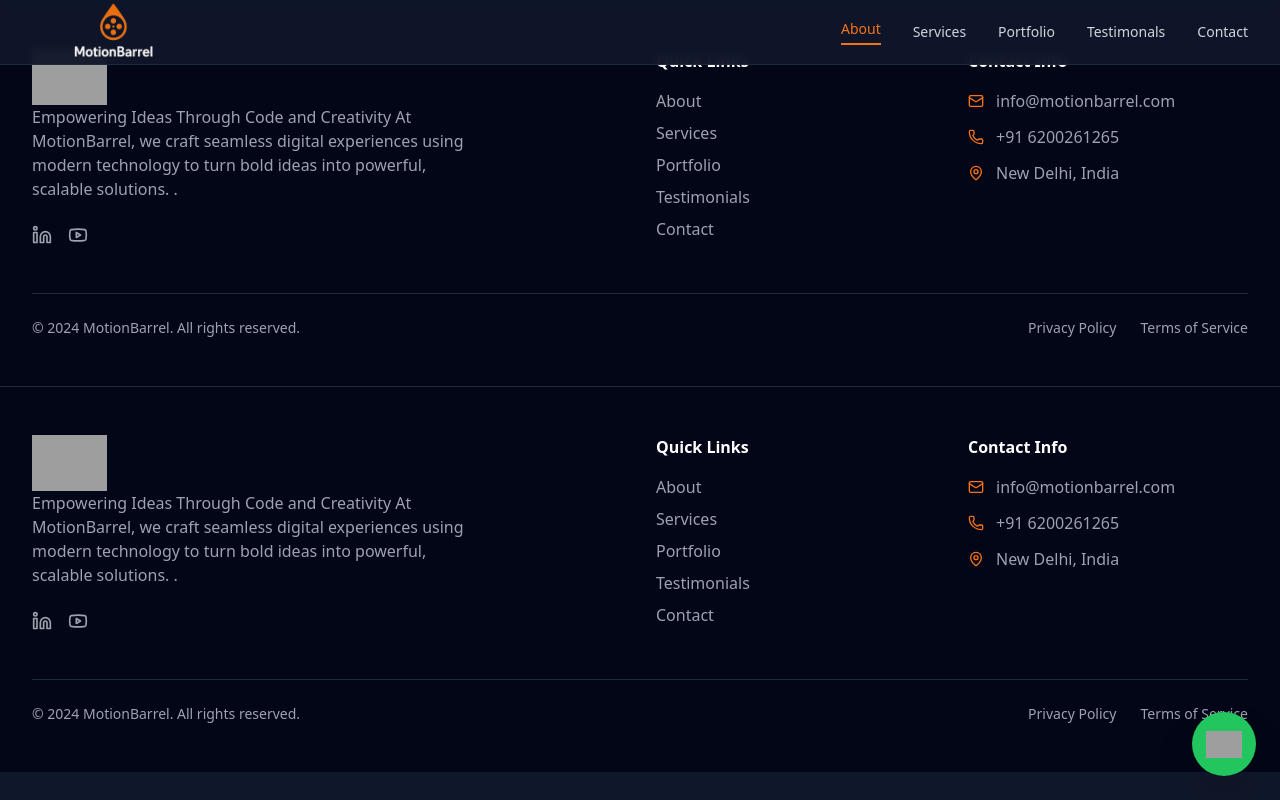
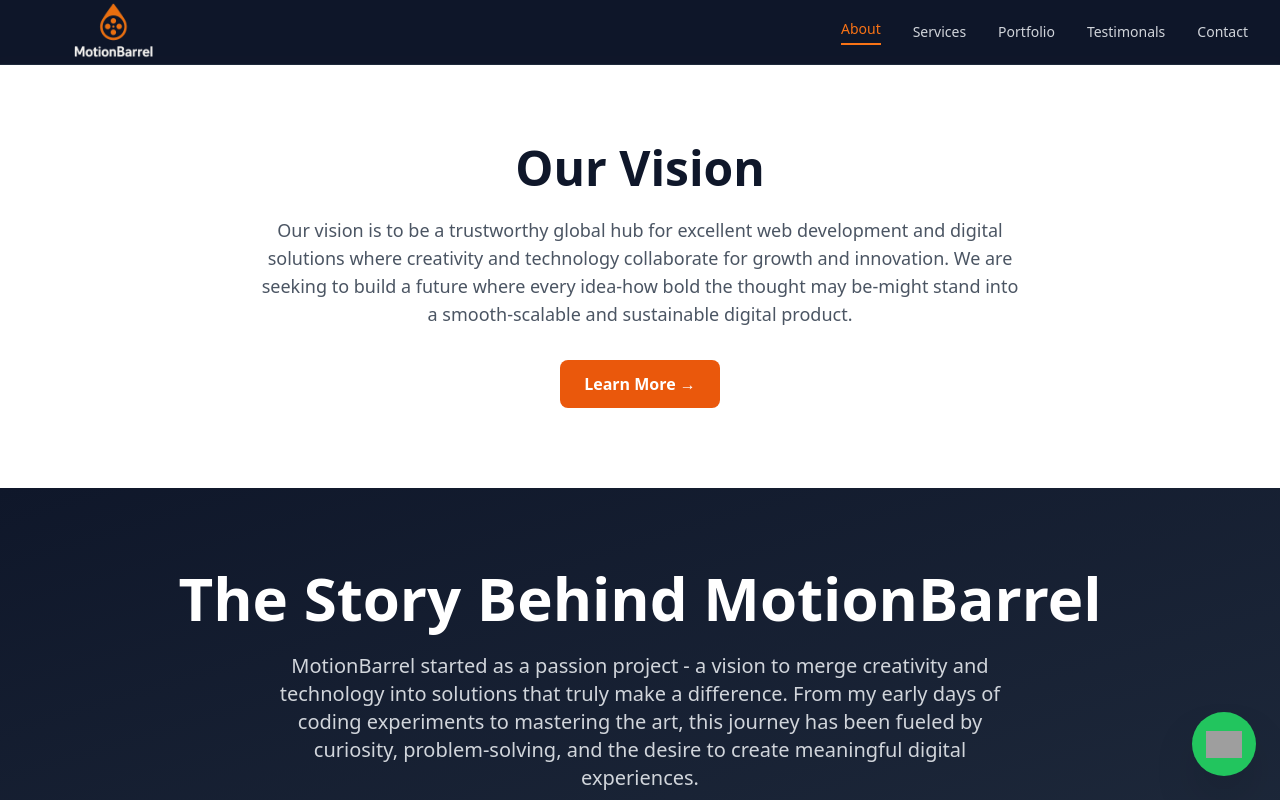
Before and after one commit to Anuj1212G/Motion_barrel, a React (Vite) app in the folder frontend/: page /about in a window 1280 px wide. Shown: the top 800 px of the page. Built offline with nearby package versions, Linux system fonts and the light colour scheme; grey boxes are pictures that could not be loaded.

Commit message:
Update About.jsx

```diff
--- a/frontend/src/pages/About.jsx
+++ b/frontend/src/pages/About.jsx
@@ -1,91 +1,272 @@
-import { Link } from 'react-router-dom';
-import { Zap, Mail, Phone, MapPin, Linkedin, Twitter, Youtube } from 'lucide-react';
+import React from 'react';
+import { motion } from 'framer-motion';
+import { Helmet } from 'react-helmet-async';
+import { Users, Award, Target, Zap } from 'lucide-react';
+import { useNavigate } from 'react-router-dom';  // ✅ add this at the top
 
-const Footer = () => {
+
+const About = () => {
+  const navigate = useNavigate();
+  const timeline = [
+    { year: '2009', title: 'Founded', description: 'Started as a small video production company in Houston' },
+    { year: '2012', title: 'Oil & Gas Focus', description: 'Specialized in energy sector storytelling' },
+    { year: '2016', title: 'Digital Innovation', description: 'Expanded into animations and digital experiences' },
+    { year: '2020', title: 'Industry Leader', description: 'Recognized as top Oil & Gas creative agency' },
+    { year: '2024', title: 'Global Reach', description: 'Serving clients across 25+ countries' }
+  ];
+
+  const values = [
+    {
+      icon: Target,
+      title: 'Precision',
+      description: 'Every project is crafted with meticulous attention to detail and technical accuracy.'
+    },
+    {
+      icon: Zap,
+      title: 'Innovation',
+      description: 'We leverage cutting-edge technology to create compelling visual narratives.'
+    },
+    {
+      icon: Users,
+      title: 'Partnership',
+      description: 'Building lasting relationships through collaborative excellence and transparency.'
+    },
+    {
+      icon: Award,
+      title: 'Excellence',
+      description: 'Delivering award-winning content that exceeds industry standards.'
+    }
+  ];
+
   return (
-    <footer className="bg-slate-950 border-t border-slate-800">
-      <div className="max-w-7xl mx-auto px-4 sm:px-6 lg:px-8 py-12">
-        <div className="grid grid-cols-1 md:grid-cols-4 gap-8">
-          {/* Logo and Description */}
-          <div className="col-span-1 md:col-span-2">
-            <Link to="/" className="flex items-center space-x-3">
-              <img
-                src="/image/logotemp2.png"
-                alt="MotionBarrel Logo"
-                className="h-10 sm:h-5 md:h-14 w-auto object-contain"
-              />
-            </Link>
-            <p className="text-gray-400 mb-6 max-w-md">
-              Empowering Ideas Through Code and Creativity
-              At MotionBarrel, we craft seamless digital experiences using modern technology to turn bold ideas into powerful, scalable solutions. .
-            </p>
-            <div className="flex space-x-4">
-              <a href="https://in.linkedin.com/in/motion-barrel-259031386 " className="text-gray-400 hover:text-orange-500 transition-colors">
-                <Linkedin className="w-5 h-5" />
-              </a>
+    <>
+      <Helmet>
+        <title>About Us - MotionBarrel</title>
+        <meta name="description" content="Learn about MotionBarrel's journey in Oil & Gas storytelling. 15+ years of experience creating compelling visual narratives for industry leaders." />
+      </Helmet>
 
-              <a href="https://youtube.com/@motionbarrel?si=f_RyAS1XW09G7366" className="text-gray-400 hover:text-orange-500 transition-colors">
-                <Youtube className="w-5 h-5" />
-              </a>
+      <div className="pt-16">
+
+        {/* Intro Section */}
+        <section className="py-20 px-4 sm:px-6 lg:px-8 bg-white">
+          <div className="max-w-6xl mx-auto text-center">
+            <motion.h1
+              className="text-4xl sm:text-5xl font-bold text-slate-900 mb-6"
+              initial={{ opacity: 0, y: 30 }}
+              animate={{ opacity: 1, y: 0 }}
+              transition={{ duration: 0.8 }}
+            >
+            Our Vision
+            </motion.h1>
+            <motion.p
+              className="text-lg text-gray-600 max-w-3xl mx-auto mb-8"
+              initial={{ opacity: 0, y: 30 }}
+              animate={{ opacity: 1, y: 0 }}
+              transition={{ duration: 0.8, delay: 0.2 }}
+            >
+              Our vision is to be a trustworthy global hub for excellent web development and digital solutions where creativity and technology collaborate for growth and innovation. We are seeking to build a future where every idea-how bold the thought may be-might stand into a smooth-scalable and sustainable digital product.
+            </motion.p>
+            <motion.a
+              href="/about"
+              className="inline-block bg-orange-600 text-white px-6 py-3 rounded-lg font-semibold hover:bg-orange-700 transition-colors"
+              initial={{ opacity: 0, y: 30 }}
+              animate={{ opacity: 1, y: 0 }}
+              transition={{ duration: 0.8, delay: 0.4 }}
+              whileHover={{ scale: 1.05 }}
+              whileTap={{ scale: 0.95 }}
+            >
+              Learn More →
+            </motion.a>
+          </div>
+        </section>
+
+        {/* Hero Section */}
+        <section className="py-20 px-4 sm:px-6 lg:px-8 bg-gradient-to-br from-slate-900 to-slate-800">
+          <div className="max-w-7xl mx-auto text-center">
+            <motion.h1
+              className="text-5xl sm:text-6xl font-bold text-white mb-6"
+              initial={{ opacity: 0, y: 30 }}
+              animate={{ opacity: 1, y: 0 }}
+              transition={{ duration: 0.8 }}
+            >
+              The Story Behind MotionBarrel
+            </motion.h1>
+            <motion.p
+              className="text-xl text-gray-300 max-w-3xl mx-auto"
+              initial={{ opacity: 0, y: 30 }}
+              animate={{ opacity: 1, y: 0 }}
+              transition={{ duration: 0.8, delay: 0.2 }}
+            >
+              MotionBarrel started as a passion project - a vision to merge creativity and
+              technology into solutions that truly make a difference.
+              From my early days of coding experiments to mastering the art, this journey has
+              been fueled by curiosity, problem-solving, and the desire to create meaningful
+              digital experiences.
+            </motion.p>
+          </div>
+        </section>
+
+        {/* Mission Section */}
+        <section className="py-20 px-4 sm:px-6 lg:px-8 bg-slate-900">
+          <div className="max-w-7xl mx-auto">
+            <div className="grid grid-cols-1 lg:grid-cols-2 gap-12 items-center">
+              <motion.div
+                initial={{ opacity: 0, x: -30 }}
+                whileInView={{ opacity: 1, x: 0 }}
+                transition={{ duration: 0.8 }}
+                viewport={{ once: true }}
+              >
+                <h2 className="text-4xl font-bold text-white mb-6">
+                  Our Mission
+                </h2>
+                <p className="text-gray-300 mb-6 leading-relaxed">
+                  At MotionBarrel, we intend to develop ideas into potent digital experiences
+                  through innovative, scalable, and user-centric solutions.
+                </p>
+                <p className="text-gray-300 leading-relaxed">
+                  We are on the road to empowering individuals, startups, and companies through
+                  creativity and the most recent technology,with which we meet the concrete challenges
+                  of real life with precision, passion, and purpose.
+                </p>
+              </motion.div>
+
+              <motion.div
+                className="relative"
+                initial={{ opacity: 0, x: 30 }}
+                whileInView={{ opacity: 1, x: 0 }}
+                transition={{ duration: 0.8 }}
+                viewport={{ once: true }}
+              >
+                <img
+                  src="https://images.pexels.com/photos/3862365/pexels-photo-3862365.jpeg?auto=compress&cs=tinysrgb&w=800"
+                  alt="Oil & Gas Operations"
+                  className="rounded-xl shadow-2xl"
+                />
+                <div className="absolute inset-0 bg-gradient-to-r from-orange-500/20 to-transparent rounded-xl"></div>
+              </motion.div>
             </div>
           </div>
+        </section>
 
-          {/* Quick Links */}
-          <div>
-            <h3 className="text-white font-semibold mb-4">Quick Links</h3>
-            <ul className="space-y-2">
-              {['About', 'Services', 'Portfolio', 'Testimonials', 'Contact'].map((item) => (
-                <li key={item}>
-                  <Link
-                    to={`/${item.toLowerCase()}`}
-                    onClick={() => window.scrollTo(0, 0)}
-                    className="text-gray-400 hover:text-orange-500 transition-colors"
-                  >
-                    {item}
-                  </Link>
-                </li>
-              ))}
-            </ul>
+{/* Advisors Section */}
+<section className="py-20 px-4 sm:px-6 lg:px-8 bg-slate-800 overflow-hidden">
+  <div className="max-w-7xl mx-auto">
+    <div className="text-center mb-16">
+      <h2 className="text-4xl font-bold text-white mb-4">Our Advisors</h2>
+      <p className="text-gray-300 text-xl">Guided by experts with decades of experience</p>
+    </div>
+
+    {/* Container fixed to 3 cards */}
+    <div className="relative w-[calc(3*20rem+2*2.5rem)] mx-auto overflow-hidden">
+      {/* 3 cards width + 2 gaps of 10 (2.5rem) */}
+      <motion.div
+        className="flex gap-10"
+        animate={{ x: ["0%", "-50%"] }}
+        transition={{
+          repeat: Infinity,
+          repeatType: "loop",
+          duration: 15,
+          ease: "linear"
+        }}
+      >
+        {[
+          {
+            name: "Yogashri Pradhan",
+            role: "Petroleum Engineer & Advisor",
+            bio: "Over a decade of experience across production, reservoir, and completions engineering. She has led projects with Chevron, Devon, and Statoil, delivering measurable gains in asset value.",
+            image: "/image/yogashri.png"
+          },
+          {
+            name: "Sivakumar Babu",
+            role: "Senior Petroleum Professional",
+            bio: "32+ years of experience with ONGC, BAPCO, and PETRONAS. Expert in artificial lift systems, sand control, stimulation, and production optimization.",
+            image: "/image/sivakumar.png"
+          },
+          {
+            name: "Dr. Rajesh Kumar Mittal",
+            role: "Oil & Gas Consultant",
+            bio: "40+ years of expertise in reservoir engineering, enhanced oil recovery, and field development. Former senior leader at ONGC, Oil India, and DGH.",
+            image: "/image/rajesh.png"
+          }
+        ].concat([
+          {
+            name: "Yogashri Pradhan",
+            role: "Petroleum Engineer & Advisor",
+            bio: "Over a decade of experience across production, reservoir, and completions engineering. She has led projects with Chevron, Devon, and Statoil, delivering measurable gains in asset value.",
+            image: "/image/yogashri.png"
+          },
+          {
+            name: "Sivakumar Babu",
+            role: "Senior Petroleum Professional",
+            bio: "32+ years of experience with ONGC, BAPCO, and PETRONAS. Expert in artificial lift systems, sand control, stimulation, and production optimization.",
+            image: "/image/sivakumar.png"
+          },
+          {
+            name: "Dr. Rajesh Kumar Mittal",
+            role: "Oil & Gas Consultant",
+            bio: "40+ years of expertise in reservoir engineering, enhanced oil recovery, and field development. Former senior leader at ONGC, Oil India, and DGH.",
+            image: "/image/rajesh.png"
+          }
+        ]).map((advisor, index) => (
+          <div
+            key={index}
+            className="bg-slate-700 p-8 rounded-2xl shadow-xl text-center flex-shrink-0 flex flex-col w-80"
+          >
+            <img
+              src={advisor.image}
+              alt={advisor.name}
+              className="w-24 h-24 rounded-full mx-auto mb-4 border-4 border-orange-500 object-cover"
+            />
+            <h3 className="text-xl font-bold text-white">{advisor.name}</h3>
+            <p className="text-orange-400 mb-3">{advisor.role}</p>
+            <p className="text-gray-300 text-sm leading-relaxed">{advisor.bio}</p>
           </div>
+        ))}
+      </motion.div>
+    </div>
+  </div>
+</section>
 
-          {/* Contact Info */}
-          <div>
-            <h3 className="text-white font-semibold mb-4">Contact Info</h3>
-            <ul className="space-y-3">
-              <li className="flex items-center space-x-3 text-gray-400">
-                <Mail className="w-4 h-4 text-orange-500" />
-                <span>info@motionbarrel.com</span>
-              </li>
-              <li className="flex items-center space-x-3 text-gray-400">
-                <Phone className="w-4 h-4 text-orange-500" />
-                <span>+91 6200261265</span>
-              </li>
-              <li className="flex items-center space-x-3 text-gray-400">
-                <MapPin className="w-4 h-4 text-orange-500" />
-                <span>New Delhi, India</span>
-              </li>
-            </ul>
+
+
+        {/* CTA Section */}
+        <section className="py-20 px-4 sm:px-6 lg:px-8 bg-gradient-to-r from-orange-500 to-orange-600">
+          <div className="max-w-4xl mx-auto text-center">
+            <motion.h2
+              className="text-4xl font-bold text-white mb-6"
+              initial={{ opacity: 0, y: 30 }}
+              whileInView={{ opacity: 1, y: 0 }}
+              transition={{ duration: 0.8 }}
+              viewport={{ once: true }}
+            >
+              Ready to Tell Your Story?
+            </motion.h2>
+            <motion.p
+              className="text-xl text-orange-100 mb-8"
+              initial={{ opacity: 0, y: 30 }}
+              whileInView={{ opacity: 1, y: 0 }}
+              transition={{ duration: 0.8, delay: 0.2 }}
+              viewport={{ once: true }}
+            >
+              Let's create compelling visual narratives that drive results for your business.
+            </motion.p>
+            <motion.button
+              onClick={() => navigate('/contact')} // ✅ updated to use navigate
+              className="bg-white text-orange-600 px-8 py-4 rounded-lg font-semibold hover:bg-gray-100 transition-colors"
+              initial={{ opacity: 0, y: 30 }}
+              whileInView={{ opacity: 1, y: 0 }}
+              transition={{ duration: 0.8, delay: 0.4 }}
+              viewport={{ once: true }}
+              whileHover={{ scale: 1.05 }}
+              whileTap={{ scale: 0.95 }}
+            >
+              Get Started Today
+            </motion.button>
           </div>
-        </div>
-
-        <div className="border-t border-slate-800 mt-12 pt-6">
-          <div className="flex flex-col md:flex-row justify-between items-center">
-            <p className="text-gray-400 text-sm">
-              © 2024 MotionBarrel. All rights reserved.
-            </p>
-            <div className="flex space-x-6 mt-4 md:mt-0">
-              <a href="#" className="text-gray-400 hover:text-orange-500 text-sm transition-colors">
-                Privacy Policy
-              </a>
-              <a href="#" className="text-gray-400 hover:text-orange-500 text-sm transition-colors">
-                Terms of Service
-              </a>
-            </div>
-          </div>
-        </div>
+        </section>
       </div>
-    </footer>
+    </>
   );
 };
 
-export default Footer;
+export default About;
```
